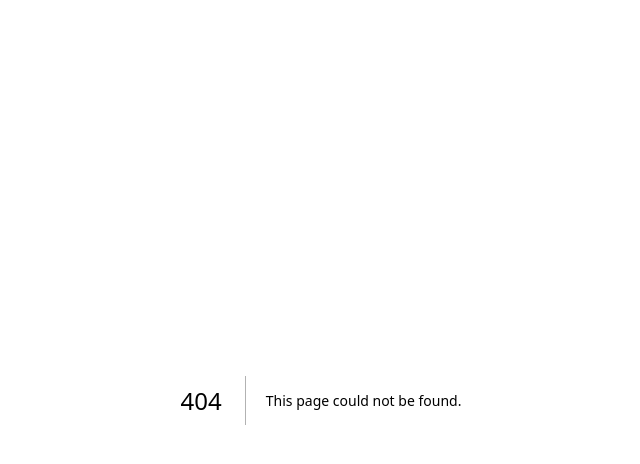
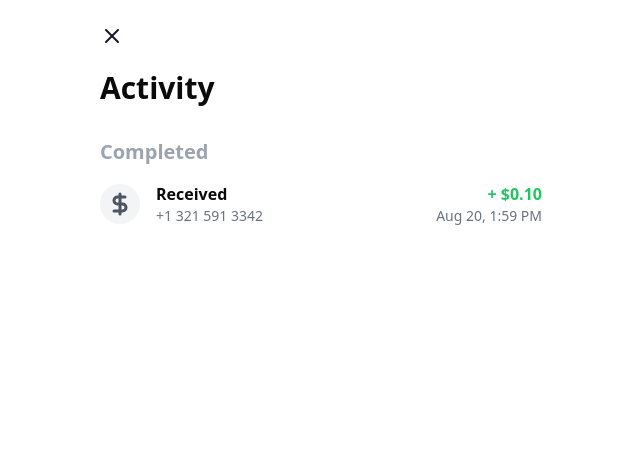
Before and after one commit to polarityorg/spark-landing, a Next.js app: page /wallet/activity in a window 1280 px wide. Before the commit this address had no page. Shown: the top 464 px of the page, without its empty margins (319-959 px from the left). Built offline with nearby package versions, Linux system fonts and the light colour scheme.

Commit message:
Settings page

```diff
--- /dev/null
+++ b/app/wallet/activity/page.tsx
@@ -0,0 +1,133 @@
+"use client";
+
+import Link from "next/link";
+import { X, DollarSign } from "lucide-react";
+import { motion } from "framer-motion";
+
+interface Transaction {
+  type: "received" | "sent";
+  amount: number;
+  from: string;
+  date: Date;
+}
+
+export default function ActivityPage() {
+  const transactions: Transaction[] = [
+    {
+      type: "received",
+      amount: 0.1,
+      from: "+1 321 591 3342",
+      date: new Date("2023-08-20T13:59:00"),
+    },
+    // Add more transactions here as needed
+  ];
+
+  const containerVariants = {
+    hidden: { opacity: 0, y: -50 },
+    visible: {
+      opacity: 1,
+      y: 0,
+      transition: {
+        type: "spring",
+        stiffness: 100,
+        damping: 15,
+        mass: 1,
+        delay: 0.3, // Added delay
+      },
+    },
+  };
+
+  const itemVariants = {
+    hidden: { opacity: 0, y: -20 },
+    visible: {
+      opacity: 1,
+      y: 0,
+      transition: {
+        type: "spring",
+        stiffness: 100,
+        damping: 15,
+        mass: 0.5,
+        delay: 0.5, // Added delay
+      },
+    },
+  };
+
+  return (
+    <motion.div
+      className="min-h-screen bg-white p-6 font-sans"
+      variants={containerVariants}
+      initial="hidden"
+      animate="visible">
+      <header className="mb-8">
+        <motion.div
+          initial={{ opacity: 0, y: -20 }}
+          animate={{ opacity: 1, y: 0 }}
+          transition={{ duration: 0.5, delay: 0.4 }} // Added delay
+        >
+          <Link
+            href="/wallet"
+            className="inline-block"
+            aria-label="Back to wallet">
+            <X className="w-6 h-6 text-gray-900" />
+          </Link>
+        </motion.div>
+        <motion.h1 className="text-3xl font-bold mt-4" variants={itemVariants}>
+          Activity
+        </motion.h1>
+      </header>
+
+      <main>
+        <section>
+          <motion.h2
+            className="text-xl font-bold text-gray-400 mb-4"
+            variants={itemVariants}>
+            Completed
+          </motion.h2>
+          <motion.ul className="space-y-4">
+            {transactions.map((transaction, index) => (
+              <motion.li
+                key={index}
+                className="flex items-center justify-between"
+                variants={itemVariants}>
+                <div className="flex items-center">
+                  <div className="w-10 h-10 bg-gray-100 rounded-full flex items-center justify-center mr-4">
+                    <DollarSign
+                      className="w-6 h-6 text-gray-600"
+                      strokeWidth={3}
+                    />
+                  </div>
+                  <div>
+                    <p className="font-semibold">
+                      {transaction.type === "received" ? "Received" : "Sent"}
+                    </p>
+                    <p className="text-gray-500 text-sm">{transaction.from}</p>
+                  </div>
+                </div>
+                <div className="text-right">
+                  <p
+                    className={`font-semibold ${
+                      transaction.type === "received"
+                        ? "text-green-500"
+                        : "text-red-500"
+                    }`}>
+                    {transaction.type === "received" ? "+" : "-"} $
+                    {transaction.amount.toFixed(2)}
+                  </p>
+                  <p className="text-gray-500 text-sm">
+                    {transaction.date.toLocaleDateString("en-US", {
+                      month: "short",
+                      day: "numeric",
+                      hour: "numeric",
+                      minute: "numeric",
+                      hour12: true,
+                    })}
+                  </p>
+                </div>
+              </motion.li>
+            ))}
+          </motion.ul>
+        </section>
+      </main>
+    </motion.div>
+  );
+}
--- a/app/wallet/page.tsx
+++ b/app/wallet/page.tsx
@@ -1,7 +1,7 @@
 "use client";
 import Image from "next/image";
 import { Button } from "@/components/ui/button";
-import { Clock, Settings, QrCode, Plus, ArrowDown } from "lucide-react";
+import { Clock, Settings, Plus, ArrowDown } from "lucide-react";
 import Link from "next/link";
 import { motion } from "framer-motion";
 
@@ -24,9 +24,16 @@ export default function Wallet() {
           />
         </div>
         <div className="flex gap-4">
-          <Clock className="w-6 h-6 text-gray-600" />
-          <Settings className="w-6 h-6 text-gray-600" />
-          <QrCode className="w-6 h-6 text-gray-600" />
+          <Link
+            className="bg-gray-100 rounded-full p-2"
+            href="/wallet/activity">
+            <Clock className="w-6 h-6 text-black" strokeWidth={2.5} />
+          </Link>
+          <Link
+            className="bg-gray-100 rounded-full p-2"
+            href="/wallet/settings">
+            <Settings className="w-6 h-6 text-black" strokeWidth={2.5} />
+          </Link>
         </div>
       </motion.header>
 
@@ -36,23 +43,19 @@ export default function Wallet() {
         transition={{ duration: 0.5, delay: 0.4 }}
         className="flex-grow flex flex-col items-center justify-center">
         <h2 className="text-md text-black mb-4 bg-gray-100 p-3 rounded-xl font-bold">
-          $ethan@uma.me
+          My Balance
         </h2>
         <p className="text-6xl font-bold mb-1">$0.10</p>
         <p className="text-gray-300 font-bold mb-8">100k sats</p>
 
         <div className="flex gap-4 mb-20">
-          <Button
-            variant="outline"
-            className="flex items-center gap-2 rounded-xl bg-gray-100 text-black font-bold shadow-none text-base px-5 py-5">
+          <Button className="flex items-center gap-2 rounded-xl bg-gray-100 text-black font-bold shadow-none text-base px-5 py-5 hover:bg-gray-200 transition-colors duration-200">
             <div className="bg-black rounded-full p-1">
               <Plus className="w-4 h-4 text-gray-100" strokeWidth={5} />
             </div>
             Add Funds
           </Button>
-          <Button
-            variant="outline"
-            className="flex items-center gap-2 rounded-xl bg-gray-100 text-black font-bold shadow-none text-base px-5 py-5">
+          <Button className="flex items-center gap-2 rounded-xl bg-gray-100 text-black font-bold shadow-none text-base px-5 py-5 hover:bg-gray-200 transition-colors duration-200">
             <div className="bg-black rounded-full p-1">
               <ArrowDown className="w-4 h-4 text-gray-100" strokeWidth={4} />
             </div>
--- /dev/null
+++ b/app/wallet/settings/page.tsx
@@ -0,0 +1,70 @@
+"use client";
+
+import Link from "next/link";
+import { X, Phone, LogOut, ChevronRight } from "lucide-react";
+import { motion } from "framer-motion";
+import { Button } from "@/components/ui/button";
+
+export default function SettingsPage() {
+  return (
+    <div className="min-h-screen bg-white flex flex-col font-[family-name:var(--font-geist-sans)]">
+      <motion.header
+        initial={{ opacity: 0, y: -20 }}
+        animate={{ opacity: 1, y: 0 }}
+        transition={{ duration: 0.5, delay: 0.5 }}
+        className="flex items-center justify-between p-6">
+        <Link href="/wallet" aria-label="Back to wallet">
+          <Button variant="ghost" size="icon">
+            <X className="w-6 h-6" strokeWidth={2.5} />
+          </Button>
+        </Link>
+        <h1 className="text-xl font-bold">My Account</h1>
+        <div className="w-8 h-8 bg-green-100 rounded-full flex items-center justify-center">
+          <motion.span
+            className="w-3 h-3 bg-green-500 rounded-full"
+            animate={{
+              scale: [1, 1.2, 1],
+              opacity: [1, 0.8, 1],
+            }}
+            transition={{
+              duration: 2,
+              repeat: Infinity,
+              ease: "easeInOut",
+            }}
+          />
+        </div>
+      </motion.header>
+
+      <motion.main
+        initial={{ opacity: 0, y: 20 }}
+        animate={{ opacity: 1, y: 0 }}
+        transition={{ duration: 0.5, delay: 0.4 }}
+        className="flex-grow flex flex-col px-6 pt-8 space-y-6">
+        <section>
+          <h2 className="text-lg font-semibold mb-3">Profile</h2>
+          <div className="bg-gray-50 rounded-lg p-4 space-y-4">
+            <div className="flex items-center justify-between">
+              <div className="flex items-center">
+                <Phone className="w-5 h-5 text-gray-500 mr-3" />
+                <p className="font-bold">+1 650 644 8779</p>
+              </div>
+            </div>
+          </div>{" "}
+        </section>
+
+        <section>
+          <h2 className="text-lg font-semibold mb-3">Settings</h2>
+          <Button className="w-full bg-gray-50 rounded-lg divide-y divide-gray-200 hover:bg-gray-100 transition-colors duration-200 shadow-none py-6">
+            <div className="flex items-center justify-between p-4 w-full">
+              <div className="flex items-center">
+                <LogOut className="w-5 h-5 text-red-500 mr-3" />
+                <p className="font-bold text-red-500">Log Out</p>
+              </div>
+              <ChevronRight className="w-5 h-5 text-gray-400" />
+            </div>
+          </Button>
+        </section>
+      </motion.main>
+    </div>
+  );
+}
--- a/package.json
+++ b/package.json
@@ -28,6 +28,7 @@
     "react-dom": "^18",
     "react-katex": "^3.0.1",
     "react-markdown": "^9.0.1",
+    "react-qr-rounded": "^1.0.0",
     "remark": "^15.0.1",
     "remark-html": "^16.0.1",
     "tailwind-merge": "^2.5.2",
```
Also changed, not shown: 1 other file (tests, documents, lock files or other folders).
